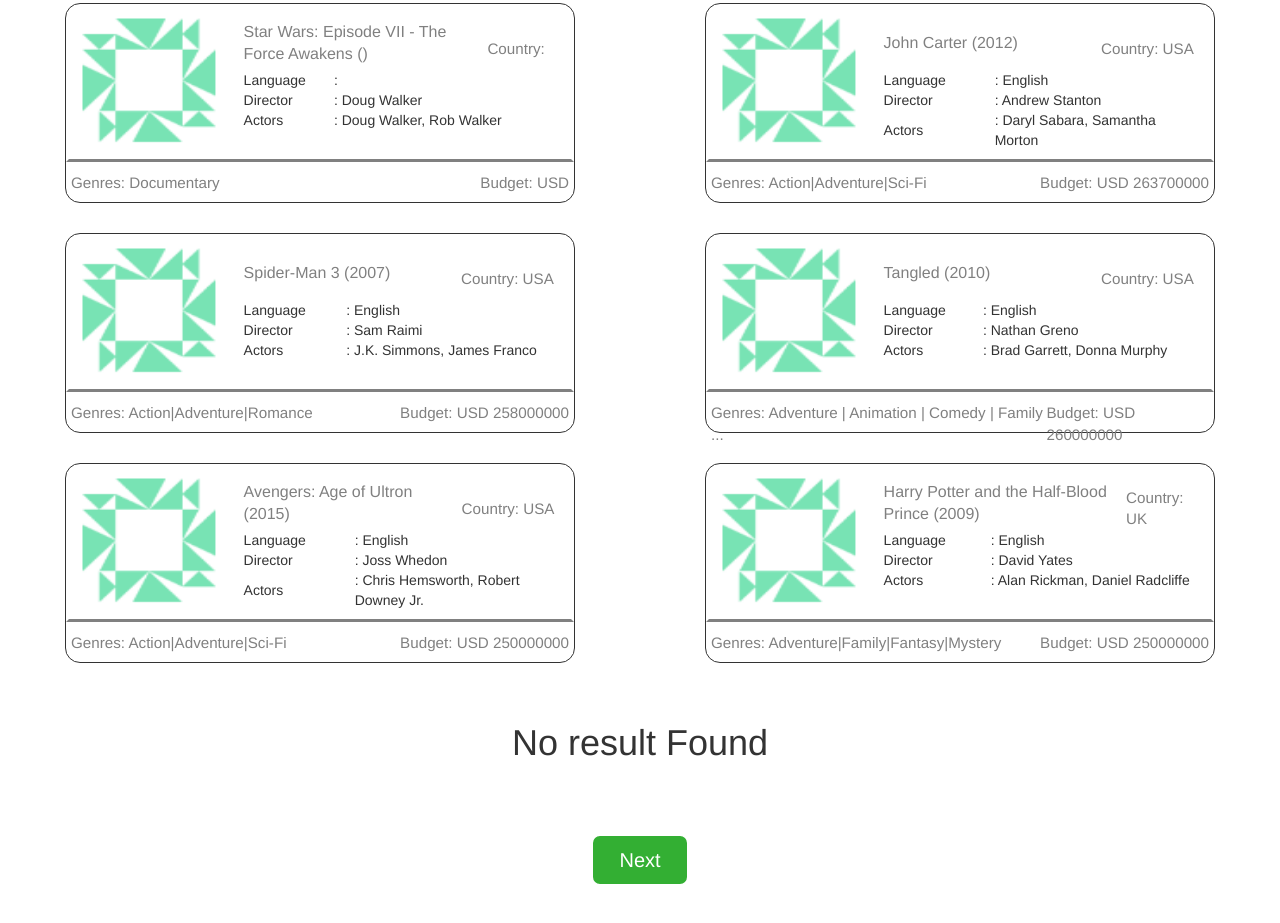
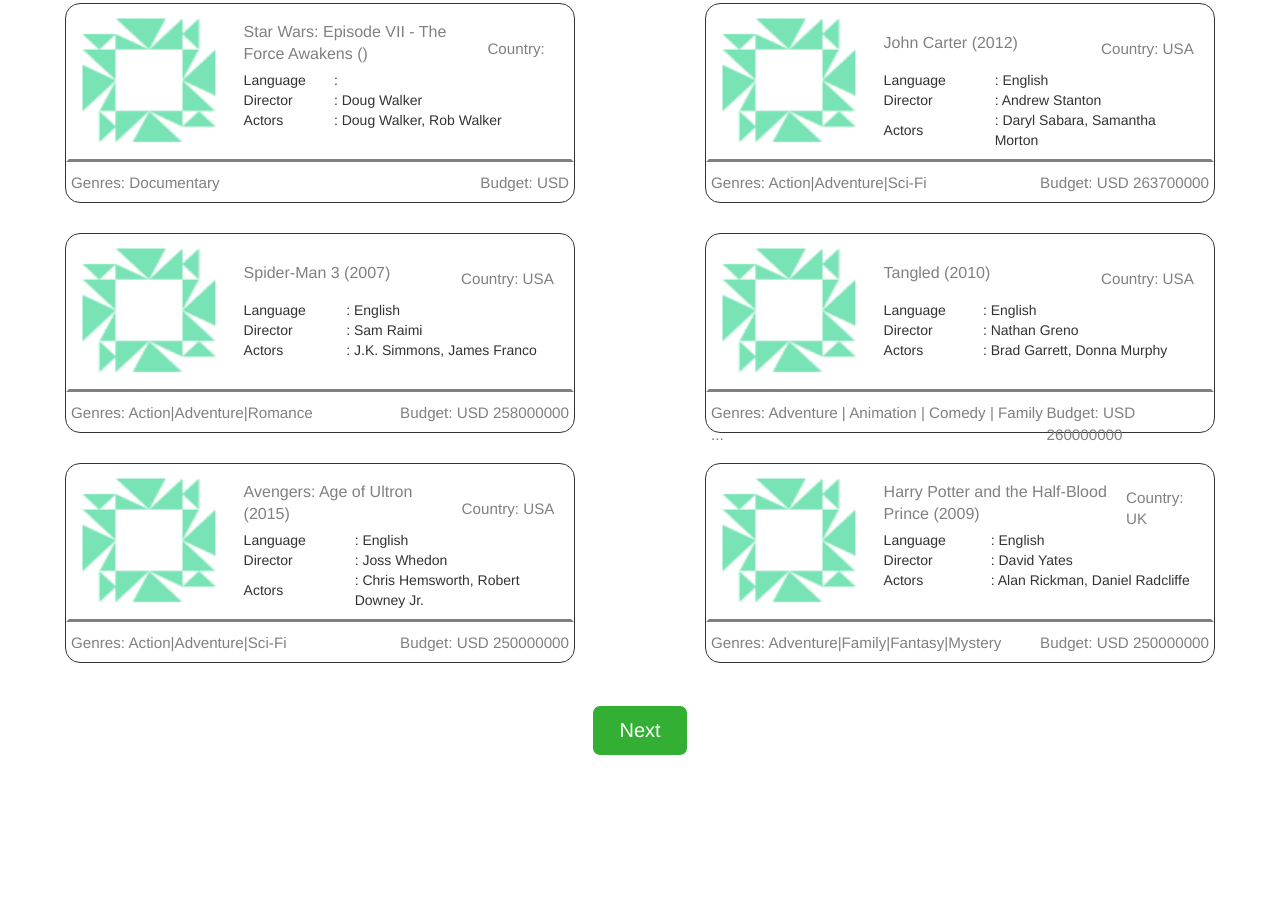
Before and after one commit to vashi38/Autocomplete-Searchbox, a plain HTML site: page index.html in a window 1280 px wide. Shown: the part 547-1470 px from the top of the page. After the commit the page ends 1345 px from the top, so only its background shows below. Drawn offline with Linux system fonts and the light colour scheme.

Commit message:
No result found case is handled

```diff
--- a/directive/movieList.html
+++ b/directive/movieList.html
@@ -35,7 +35,7 @@
       <span class="movieCountry">Budget: USD {{x.budget}}</span>
     </div>
   </div>
-  <div class="noresult">
+  <div class="noresult" ng-show = "filtered.length == 0">
     <img src="images/noresultfound.png" alt="">
     <h1>No result Found</h1>
   </div>
```
